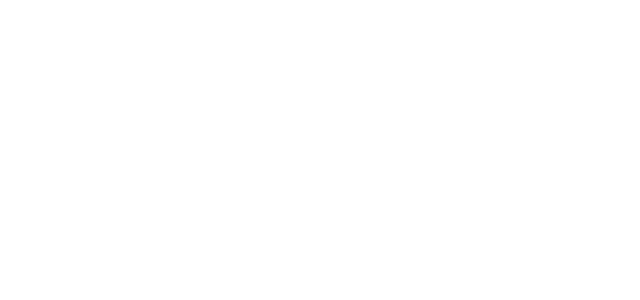
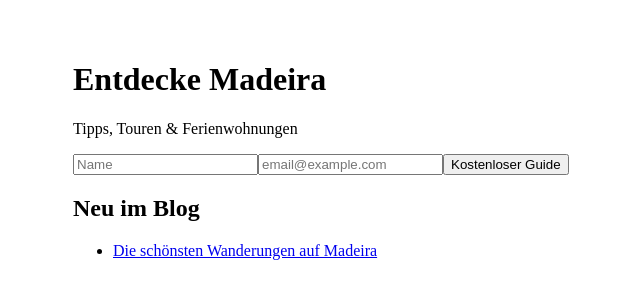
Before and after one commit to MykoLazaah/madeira360, a Next.js app: page / in a window 1280 px wide. Before the commit this address had no page. Shown: the top 300 px of the page, without its empty margins (117-757 px from the left). Built offline with nearby package versions, Linux system fonts and the light colour scheme.

Commit message:
Update index.js

```diff
--- a/src/pages/index.js
+++ b/src/pages/index.js
@@ -1,10 +1,45 @@
-import { useEffect } from "react";
-import { useRouter } from "next/router";
+// Главная страница с автоматическим языком
+import Head from 'next/head'
+import Link from 'next/link'
+import { useRouter } from 'next/router'
+import { getAllPosts } from '../lib/posts'
+import LeadForm from '../components/LeadForm'
 
-export default function IndexRedirect() {
-  const router = useRouter();
-  useEffect(() => {
-    router.replace("/de"); // редирект на язык по умолчанию
-  }, [router]);
-  return null;
+export async function getStaticProps({ locale }) {
+  const posts = getAllPosts(locale).slice(0, 3)
+  return { props: { posts } }
 }
+
+export default function Home({ posts }) {
+  const router = useRouter()
+  const lang = router.locale // 'de' или 'en' автоматически
+
+  return (
+    <>
+      <Head>
+        <title>{lang === 'de' ? 'Madeira Guide' : 'Madeira Guide (EN)'}</title>
+        <meta name="description" content="Insider Guide Madeira" />
+        <link rel="alternate" hrefLang="de" href="https://madeira360.online/de" />
+        <link rel="alternate" hrefLang="en" href="https://madeira360.online/en" />
+      </Head>
+
+      <main style={{ padding: '2rem', maxWidth: 900, margin: '0 auto' }}>
+        <h1>{lang === 'de' ? 'Entdecke Madeira' : 'Discover Madeira'}</h1>
+        <p>{lang === 'de' ? 'Tipps, Touren & Ferienwohnungen' : 'Tips, tours & rentals'}</p>
+
+        <LeadForm lang={lang} />
+
+        <section>
+          <h2>{lang === 'de' ? 'Neu im Blog' : 'Latest posts'}</h2>
+          <ul>
+            {posts.map(p => (
+              <li key={p.slug}>
+                <Link href={`/blog/${p.slug}`}>{p.title}</Link>
+              </li>
+            ))}
+          </ul>
+        </section>
+      </main>
+    </>
+  )
+}
```
